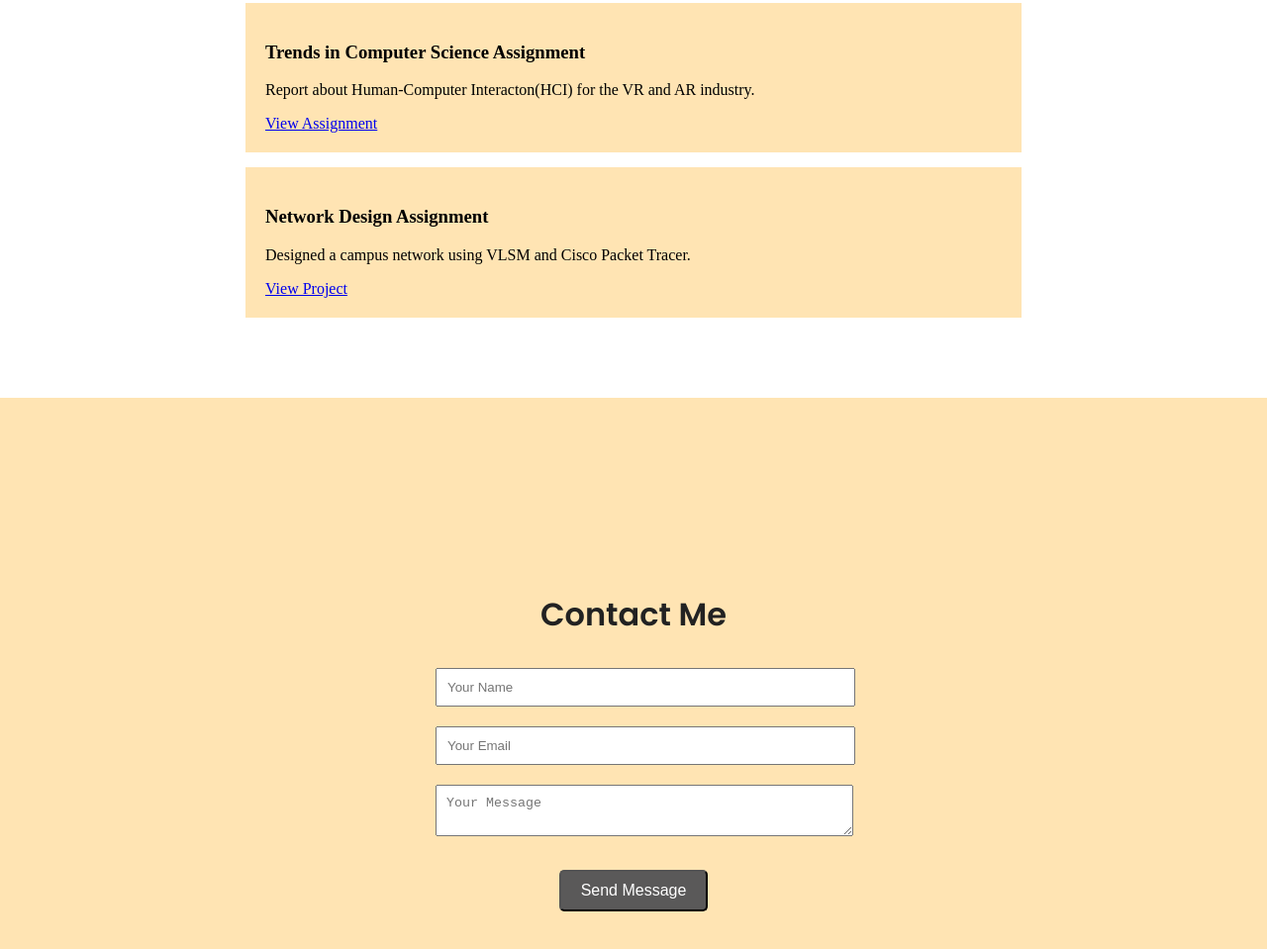
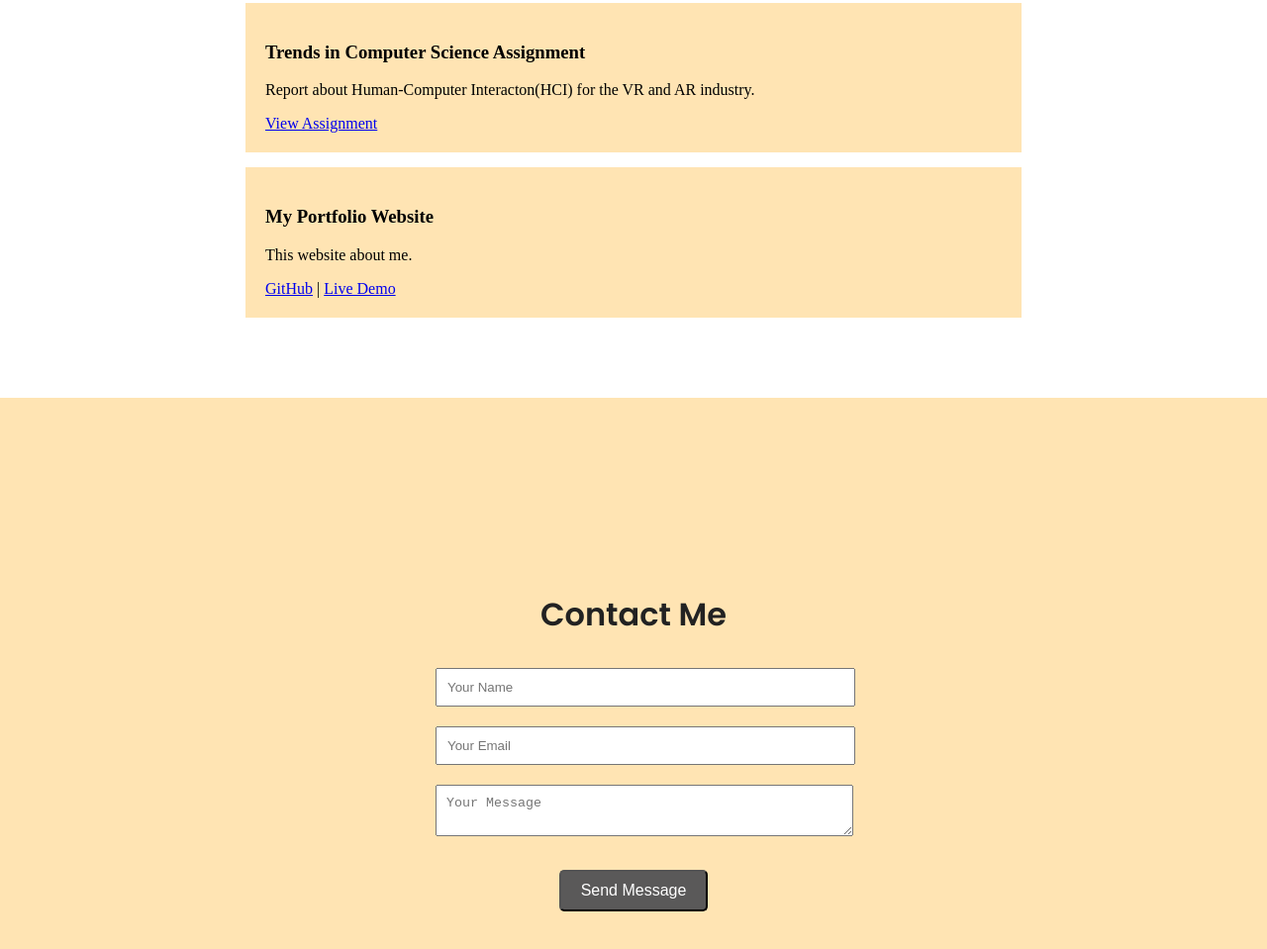
Before and after one commit to Kavi0828/my-portfolio, a plain HTML site: page index.html in a window 1280 px wide. Shown: the part 2576-3535 px from the top of the page at 99% size. Drawn offline with Linux system fonts and the light colour scheme.

Commit message:
Fix HTML formatting and add project details

```diff
--- a/index.html
+++ b/index.html
@@ -108,18 +108,19 @@
 </div>
 
 
-<div class="project">
+<!--<div class="project">
 <h3>Network Design Assignment</h3>
 <p>Designed a campus network using VLSM and Cisco Packet Tracer.</p>
 <a href="#">View Project</a>
+</div>-->
+
+
+<div class="project">
+<h3>My Portfolio Website</h3>
+<p>This website about me.</p>
+<a href="https://github.com/dashboard">GitHub</a> | <a href="https://kavi0828.github.io/my-portfolio/">Live Demo</a>
 </div>
 </section>
-
-<!--<div class="project">
-<h3>Fundamentals of Programming Assignment</h3>
-<p>A basic system to manage student details using Java.</p>
-<a href="#">GitHub</a> | <a href="#">Live Demo</a>
-</div>-->
 
 
 <!-- Contact Section -->
@@ -137,4 +138,5 @@
 
 <script src="script.js"></script>
 </body>
+
 </html>
```
